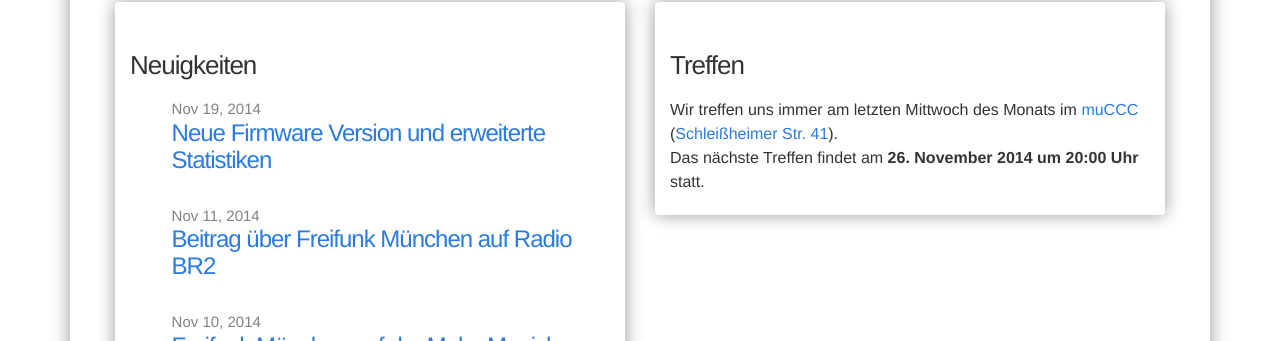
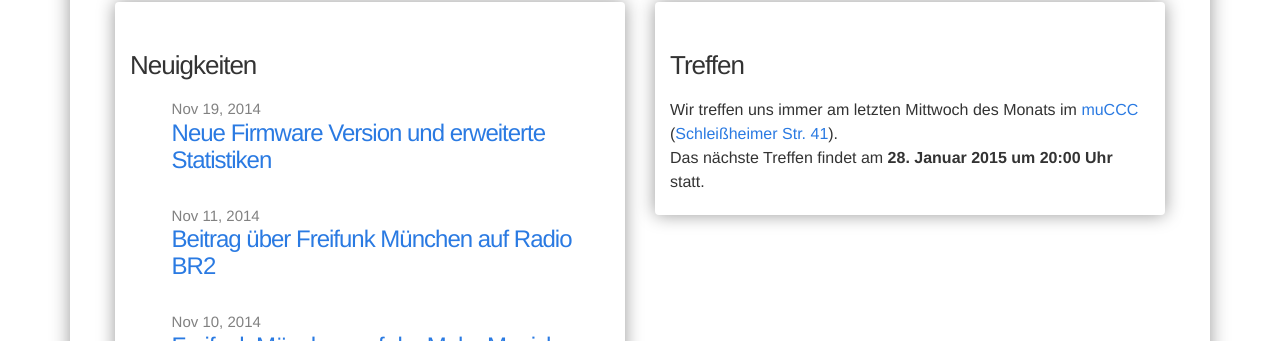
Before and after one commit to freifunkMUC/freifunkmuc.github.io, a Jekyll site: the page built from index.md, in a window 1280 px wide. Shown: the part 335-676 px from the top of the page. Built offline with Jekyll 4.4.1, drawn with Linux system fonts in a browser that asks for light colours; nearby versions of some CDN libraries; a style sheet for code colours, icons or effects is not loaded.

Commit message:
Termin fuer naechstes Treffen upgedated

```diff
--- a/_includes/treffen.md
+++ b/_includes/treffen.md
@@ -1,4 +1,4 @@
 ### Treffen
 
 Wir treffen uns immer am letzten Mittwoch des Monats im [muCCC](http://muc.ccc.de) ([Schleißheimer Str. 41](http://osm.org/go/0JAf0IVLh?node=2012031859)). \\
-Das nächste Treffen findet am **26. November 2014 um 20:00 Uhr** statt.
+Das nächste Treffen findet am **28. Januar 2015 um 20:00 Uhr** statt.
```
